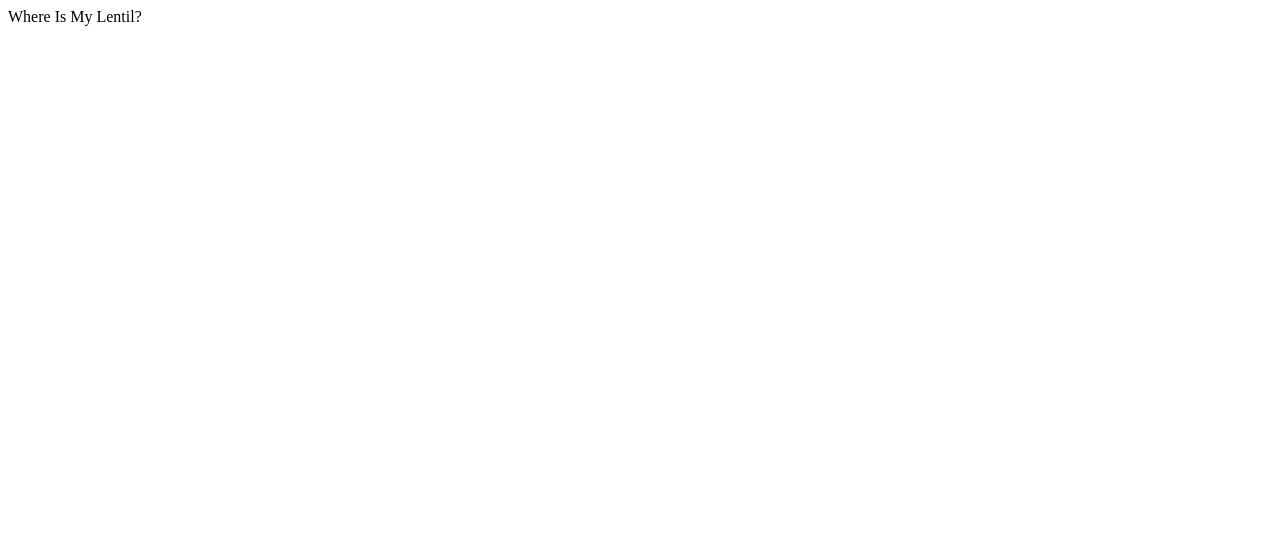
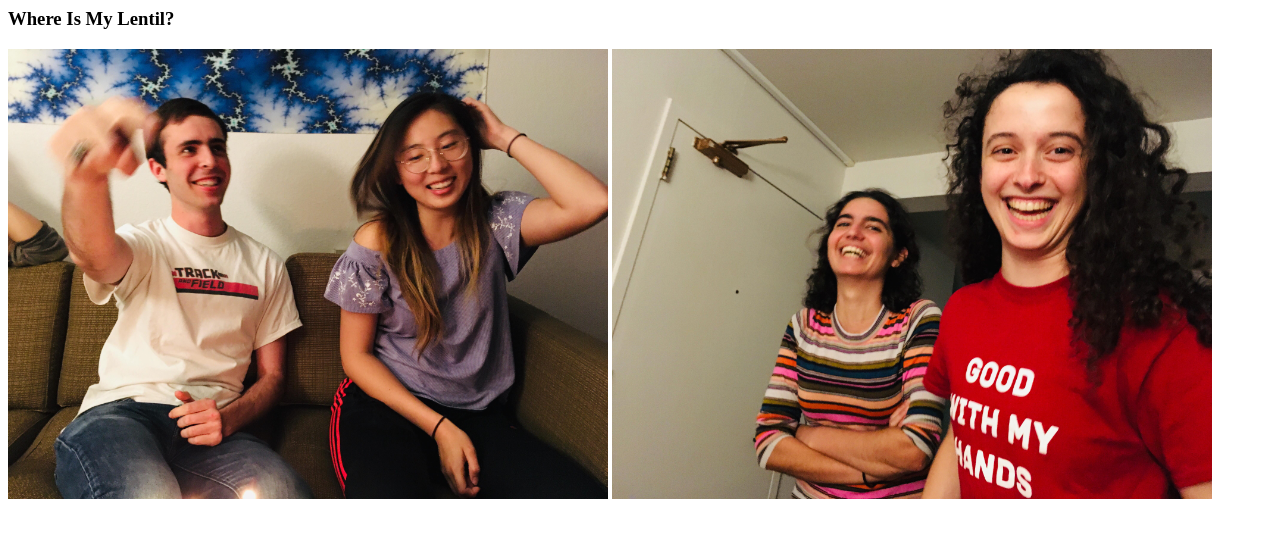
Before and after one commit to drewbent/rainswebsite, a plain HTML site: page index.html in a window 1280 px wide. Drawn offline with Linux system fonts and the light colour scheme.

Commit message:
Include photos on webpage.

```diff
--- a/index.html
+++ b/index.html
@@ -3,6 +3,8 @@
 		<title>Where Is My Lentil?</title>
 	</head>
 	<body>
-		Where Is My Lentil?
+		<h3>Where Is My Lentil?</h3>
+		<img src="photo1.jpg" width=600 />
+		<img src="photo2.jpg" width=600 />
 	</body>
 </html>
```
Also changed, not shown: photo1.jpg (renamed from 45480501_2377826282291475_1919604829441753088_n.jpg), photo2.jpg (renamed from 45370923_1167367993411607_3704017145106006016_n.jpg).
